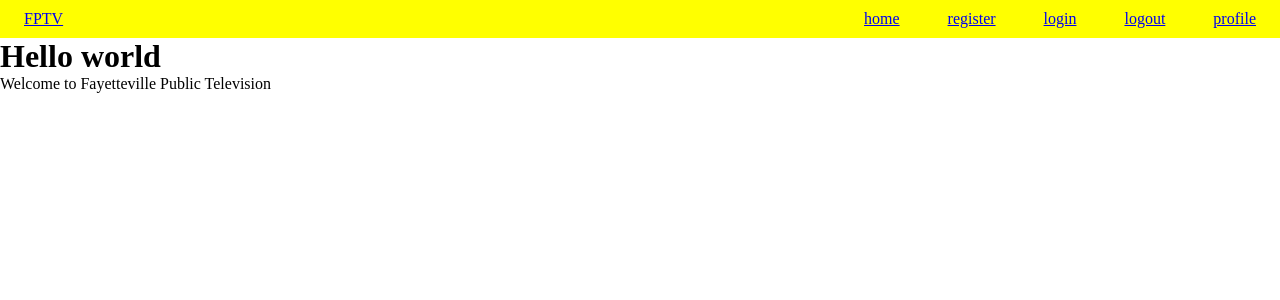
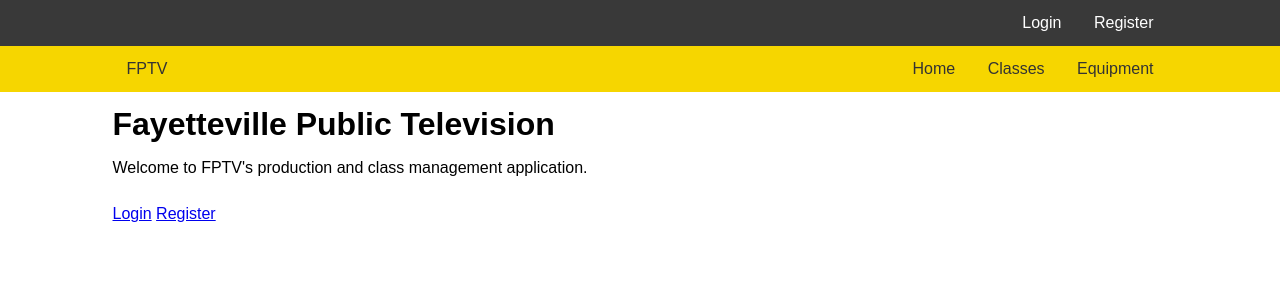
Before and after one commit to capstone-faypublic/faypublic, a Django app: page / in a window 1280 px wide. Shown: the top 300 px of the page. Run offline with Django 3.2, Linux system fonts and the light colour scheme.

Commit message:
styled menu bar

```diff
--- a/src/faypublic/templates/base.html
+++ b/src/faypublic/templates/base.html
@@ -3,34 +3,53 @@
 <head>
     <meta charset="utf-8" />
     <meta http-equiv="X-UA-Compatible" content="IE=edge">
-    <title>Page Title</title>
+    <title>{% block title %}{% endblock title %}</title>
     <meta name="viewport" content="width=device-width, initial-scale=1">
     <link rel="stylesheet" type="text/css" media="screen" href="/static/css/base.css" />
 </head>
 <body>
 
-    <nav class="navigation flex-container">
-        <div class="flex-item left brand">
+    <nav class="navigation">
+        <div id="account-navigation">
+            <div class="container">
+                <ul>
+                    {% if user.is_authenticated %}
+                        <li>
+                            <a href="/profile/">Profile</a>
+                        </li>
+                        <li>
+                            <a href="/logout/">Logout</a>
+                        </li>
+                    {% else %}
+                        <li>
+                            <a href="/login/">Login</a>
+                        </li>
+                        <li>
+                            <a href="/register/">Register</a>
+                        </li>
+                    {% endif %}
+                </ul>
+            </div>
+        </div>
+        <div id="main-navigation">
+            <div class="container flex-container">
+                <div id="brand" class="flex-item">
                     <a href="/">FPTV</a>
                 </div>
-        <div class="flex-item right links">
+                <div id="links" class="flex-item">
                     <ul>
                         <li>
-                    <a href="/">home</a>
+                            <a href="/">Home</a>
                         </li>
                         <li>
-                    <a href="/register">register</a>
+                            <a href="/classes/">Classes</a>
                         </li>
                         <li>
-                    <a href="/login">login</a>
-                </li>
-                <li>
-                    <a href="/logout">logout</a>
-                </li>
-                <li>
-                    <a href="/profile">profile</a>
+                            <a href="/equipment/">Equipment</a>
                         </li>
                     </ul>
+                </div>
+            </div>
         </div>
     </nav>
 
--- a/src/faypublic/templates/home.html
+++ b/src/faypublic/templates/home.html
@@ -1,8 +1,14 @@
 {% extends 'base.html' %}
 
 {% block pagecontent %}
-
-    <h1>Hello world</h1>
-    <p>Welcome to Fayetteville Public Television</p>
-
+    <div class="container">
+        <h1>Fayetteville Public Television</h1>
+        <p>Welcome to FPTV's production and class management application.</p>
+    </div>
+    <div class="container">
+        <p>
+            <a href="/login/">Login</a>
+            <a href="/register/">Register</a>
+        </p>
+    </div>
 {% endblock pagecontent %}
--- a/src/faypublic/views.py
+++ b/src/faypublic/views.py
@@ -9,7 +9,6 @@ def home(request):
         request,
         'home.html',
         context={
-            'somevar': 'this is a context var'
         }
     )
 
--- a/src/static/css/base.css
+++ b/src/static/css/base.css
@@ -1,3 +1,5 @@
+/* Global Styles */
+
 * {
   box-sizing: border-box;
   margin: 0;
@@ -7,6 +9,11 @@
 body {
   top: 0;
   left: 0;
+  font-family: sans-serif;
+}
+
+h1, h2, h3, h4, h5, h6, p {
+  padding: 8px 0px;
 }
 
 .flex-container {
@@ -23,33 +30,75 @@ body {
   vertical-align: middle;
 }
 
-.left {
-  text-align: left;
+.container {
+  width: 100%;
+  max-width: 1067px;
+  margin: 0px auto;
+  padding: 6px;
 }
 
-.center {
-  text-align: center;
-}
+/* */
 
-.right {
-  text-align: right;
-}
+
+/* Navigation */
 
 .navigation {
   width: 100%;
-  background: yellow;
 }
-.navigation .brand a{
-  padding: 10px 24px;
-  display: block;
+
+#account-navigation {
+  background: #393939;
+  color: #fff;
+  text-align: right;
 }
-.navigation .links ul {
+#account-navigation ul {
   list-style-type: none;
 }
-.navigation .links ul {
-  display: inline-flex;
+#account-navigation ul li {
+  display: inline-block;
 }
-.navigation .links a {
-  padding: 10px 24px;
+#account-navigation ul li a {
   display: block;
+  color: #fff;
+  text-decoration: none;
+  padding: 8px 14px;
 }
+#account-navigation ul li a:hover {
+  color: #bbb;
+}
+
+
+#main-navigation {
+  background: #F6D600;
+}
+
+#main-navigation #brand {
+  max-width: 200px;
+  width: 100%;
+}
+#main-navigation #brand a {
+  display: block;
+  color: #333;
+  text-decoration: none;
+  padding: 8px 14px;
+}
+#main-navigation #links {
+  text-align: right;
+}
+#main-navigation ul {
+  list-style-type: none;
+}
+#main-navigation ul li {
+  display: inline-block;
+}
+#main-navigation ul li a {
+  display: block;
+  color: #333;
+  text-decoration: none;
+  padding: 8px 14px;
+}
+#main-navigation ul li a:hover {
+  color: #999;
+}
+
+/* */
```
Lines whose indentation alone changed are shown as unchanged.
